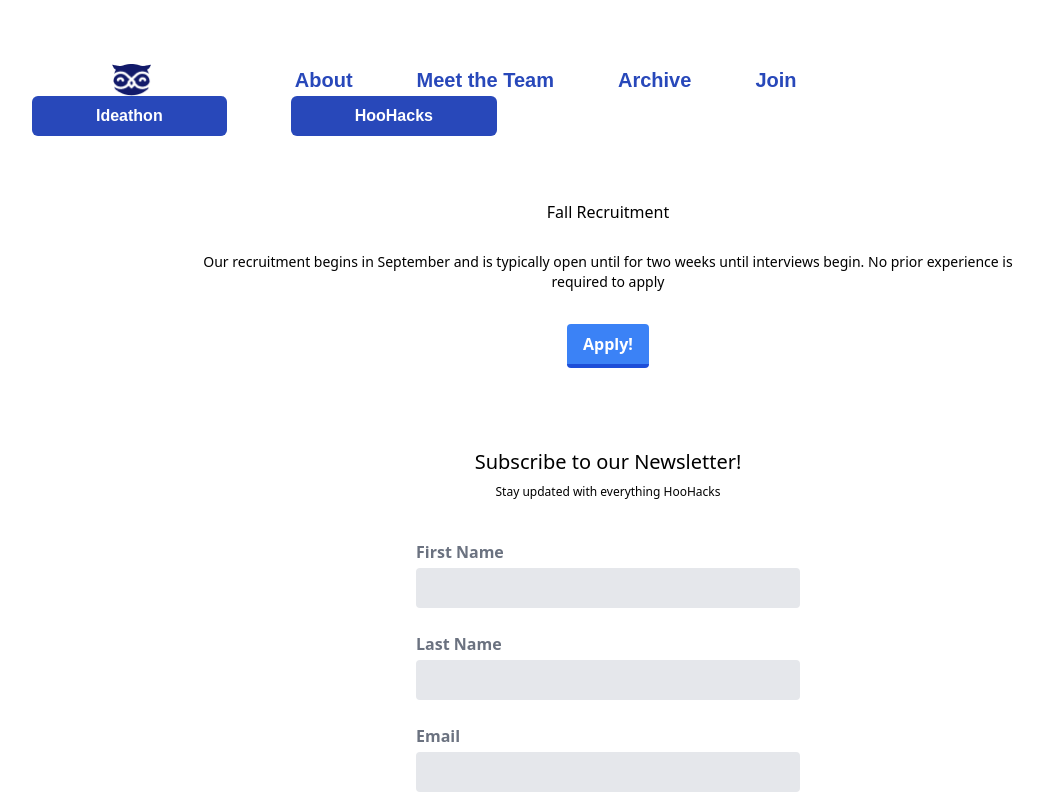
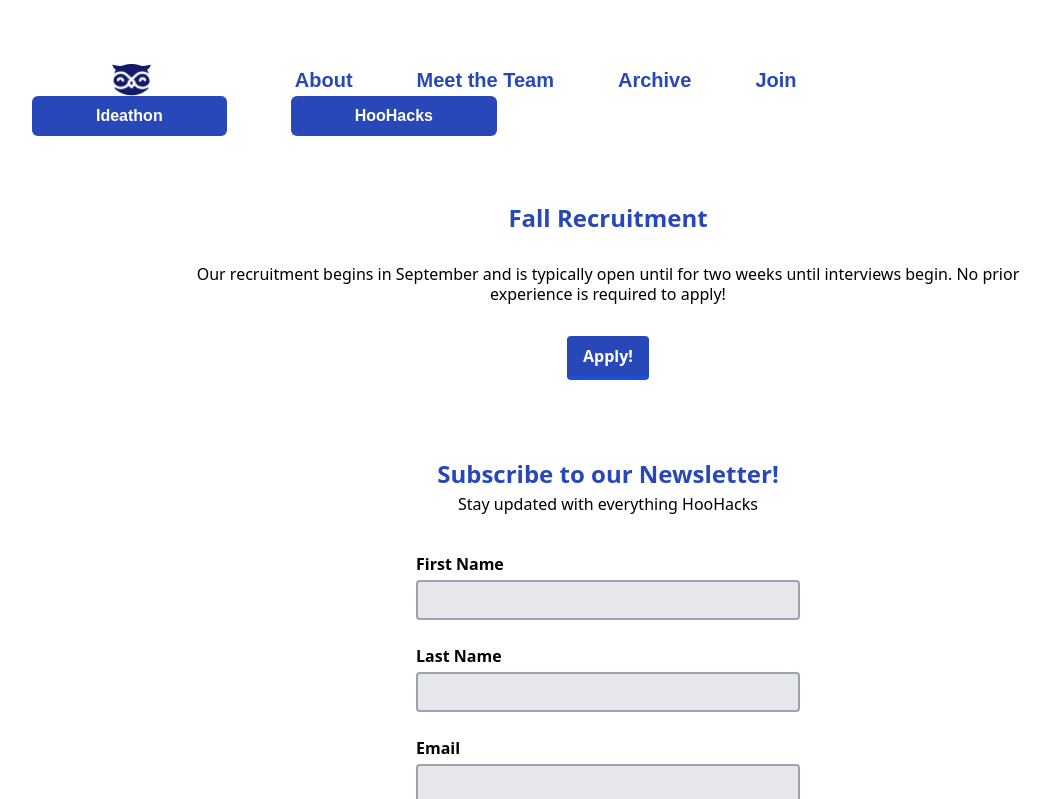
Before and after one commit to hoohacks/team-website, a React (Create React App) app: page /join in a window 1280 px wide. Shown: the top 799 px of the page, without its empty margins (32-1080 px from the left). Built offline with nearby package versions, Linux system fonts and the light colour scheme; the HTML template or start-up script is replaced by a standard one.

Commit message:
changed styling to match mockup (elliot

```diff
--- a/package.json
+++ b/package.json
@@ -17,7 +17,8 @@
     "react": "^18.3.1",
     "react-dom": "^18.3.1",
     "react-router-dom": "^6.24.0",
-    "react-scripts": "5.0.1",
+    "react-scripts": "^5.0.1",
+    "start": "^5.1.0",
     "typescript": "^4.9.5",
     "web-vitals": "^2.1.4"
   },
--- a/src/screens/JoinPage.tsx
+++ b/src/screens/JoinPage.tsx
@@ -33,29 +33,29 @@
   return (
     <div>
       <div className="container mx-auto flex flex-col h-screen items-center">
-        <div className="mb-7 font">Fall Recruitment</div>
-        <div className="w-2/3 text-center mb-8 text-sm">
+        <div className="mb-7 font" style={{ color: "#2848BA", fontSize:"24px", fontWeight:"bold"}}>Fall Recruitment</div>
+        <div className="w-2/3 text-center mb-8 text-sm" style={{fontSize:"16px"}}>
           Our recruitment begins in September and is typically open until for
           two weeks until interviews begin. No prior experience is required to
-          apply
+          apply!
         </div>
         <div className="mb-20">
           <button
             className="bg-blue-500 hover:bg-blue-400 text-white font-bold py-2 px-4 border-b-4 border-blue-700 hover:border-blue-500 rounded"
-            onClick={handleApply}
+            onClick={handleApply} style={{backgroundColor: "#2848BA"}}
           >
             Apply!
           </button>
         </div>
-        <div className="text-xl mb-2">Subscribe to our Newsletter!</div>
-        <div className="text-xs mb-10">
+        <div className="text-xl mb-2" style={{ color: "#2848BA", fontSize:"24px", fontWeight:"bold"}}>Subscribe to our Newsletter!</div>
+        <div className="text-xs mb-10" style={{fontSize:"16px"}}>
           Stay updated with everything HooHacks
         </div>
         <form className="w-full max-w-sm">
           <div className="flex flex-col mb-6 items-center">
             <div className="mr-auto">
               <label
-                className="block text-gray-500 font-bold text-right mb-1 mb-0 pr-4"
+                className="block font-bold text-right mb-1 mb-0 pr-4"
                 htmlFor="inline-full-name"
               >
                 First Name
@@ -63,7 +63,7 @@
             </div>
             <div className="w-full">
               <input
-                className="bg-gray-200 appearance-none border-2 border-gray-200 rounded w-full py-2 px-4 text-gray-700 leading-tight focus:outline-none focus:bg-white focus:border-purple-500"
+                className="bg-gray-200 border-gray-400 appearance-none border-2 border-gray-200 rounded w-full py-2 px-4 text-gray-700 leading-tight focus:outline-none focus:bg-white focus:border-purple-500"
                 id="inline-full-name"
                 type="text"
                 name="firstName"
@@ -75,7 +75,7 @@
           <div className="flex flex-col items-center mb-6">
             <div className="mr-auto">
               <label
-                className="block text-gray-500 font-bold text-right mb-1 mb-0 pr-4"
+                className="block font-bold text-right mb-1 mb-0 pr-4"
                 htmlFor="inline-last-name"
               >
                 Last Name
@@ -83,7 +83,7 @@
             </div>
             <div className="w-full">
               <input
-                className="bg-gray-200 appearance-none border-2 border-gray-200 rounded w-full py-2 px-4 text-gray-700 leading-tight focus:outline-none focus:bg-white focus:border-purple-500"
+                className="bg-gray-200 border-gray-400 appearance-none border-2 border-gray-200 rounded w-full py-2 px-4 text-gray-700 leading-tight focus:outline-none focus:bg-white focus:border-purple-500"
                 id="inline-last-name"
                 type="text"
                 name="lastName"
@@ -95,7 +95,7 @@
           <div className="flex flex-col items-center mb-10">
             <div className="mr-auto">
               <label
-                className="block text-gray-500 font-bold text-right mb-1 mb-0 pr-4"
+                className="block font-bold text-right mb-1 mb-0 pr-4"
                 htmlFor="inline-email"
               >
                 Email
@@ -103,7 +103,7 @@
             </div>
             <div className="w-full">
               <input
-                className="bg-gray-200 appearance-none border-2 border-gray-200 rounded w-full py-2 px-4 text-gray-700 leading-tight focus:outline-none focus:bg-white focus:border-purple-500"
+                className="bg-gray-200 border-gray-400 appearance-none border-2 border-gray-200 rounded w-full py-2 px-4 text-gray-700 leading-tight focus:outline-none focus:bg-white focus:border-purple-500"
                 id="inline-email"
                 type="email"
                 name="Email"
@@ -116,7 +116,7 @@
         <div>
           <button
             className="bg-blue-500 hover:bg-blue-400 text-white font-bold py-2 px-4 border-b-4 border-blue-700 hover:border-blue-500 rounded"
-            onClick={handleSubscribe}
+            onClick={handleSubscribe} style={{backgroundColor: "#2848BA"}}
           >
             Subscribe
           </button>
```
Also changed, not shown: 1 other file (tests, documents, lock files or other folders).
